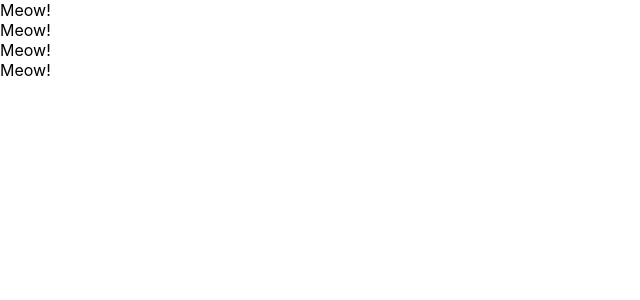
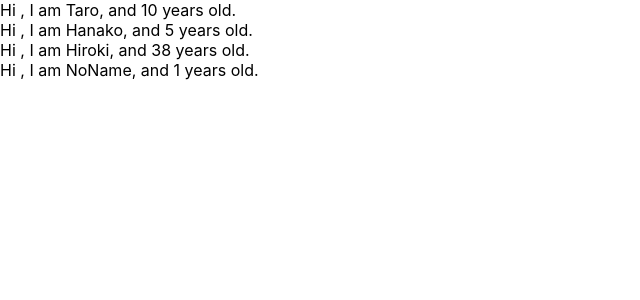
Before and after one commit to Uminchu618/udemy-react-redux-crud-application, a React (Create React App) app: page / in a window 1280 px wide. Shown: the top 300 px of the page, without its empty margins (0-640 px from the left). Built offline with nearby package versions, Linux system fonts and the light colour scheme.

Commit message:
learn props

```diff
--- a/src/App.js
+++ b/src/App.js
@@ -1,25 +1,30 @@
-import React, {Component} from 'react';
-
-// function App() {
-//   return (
-//     <React.Fragment>
-//       <label htmlFor="bar">bar</label>
-//       <input type="text" onClick={ ()=>{console.log("I am Clicked")}} />
-//     </React.Fragment>
-//   );
-// }
+import React from 'react';
 
 const App = () =>{
-  return <div>
-    <Cat/>
-    <Cat/>
-    <Cat/>
-    <Cat/>
+  const profiles =[
+    {name : "Taro", age: 10},
+    {name : "Hanako", age: 5},
+    {name : "Hiroki", age: 38},
+    {name : "NoName"},
+  ]
+
+  return (
+  <div>
+    {
+      profiles.map((profile,index)=>{
+        return <User name={profile.name} age={profile.age} key={index}/>
+      })
+    }
   </div>
-  }
+  )
+}
 
-  const Cat = () =>{
-    return <div>Meow!</div>
-    }
+const User = (props) =>{
+  return <div>Hi , I am {props.name}, and {props.age} years old.</div>
+}
+
+User.defaultProps = {
+  age: 1
+}
 
 export default App;
```
